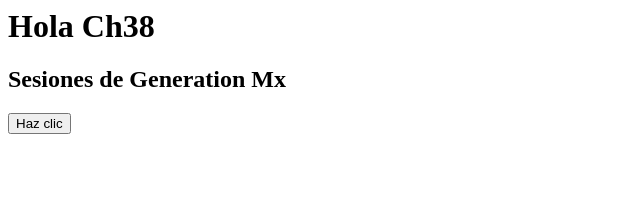
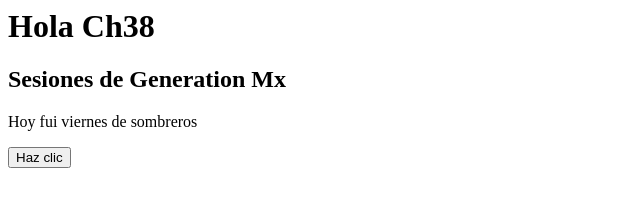
Before and after one commit to sergiotrrs/Ch38-sesiones, a plain HTML site: page index.html in a window 1280 px wide. Shown: the whole page, without its empty margins (0-640 px from the left). Drawn offline with Linux system fonts and the light colour scheme.

Commit message:
Descripcion de viernes tematico

```diff
--- a/index.html
+++ b/index.html
@@ -5,6 +5,7 @@
   <body>
      <h1>Hola Ch38</h1>
      <h2>Sesiones de Generation Mx</h2>
+     <p>Hoy fui viernes de sombreros</p>
      <button>Haz clic</button>
   </body>
 </html>
```
